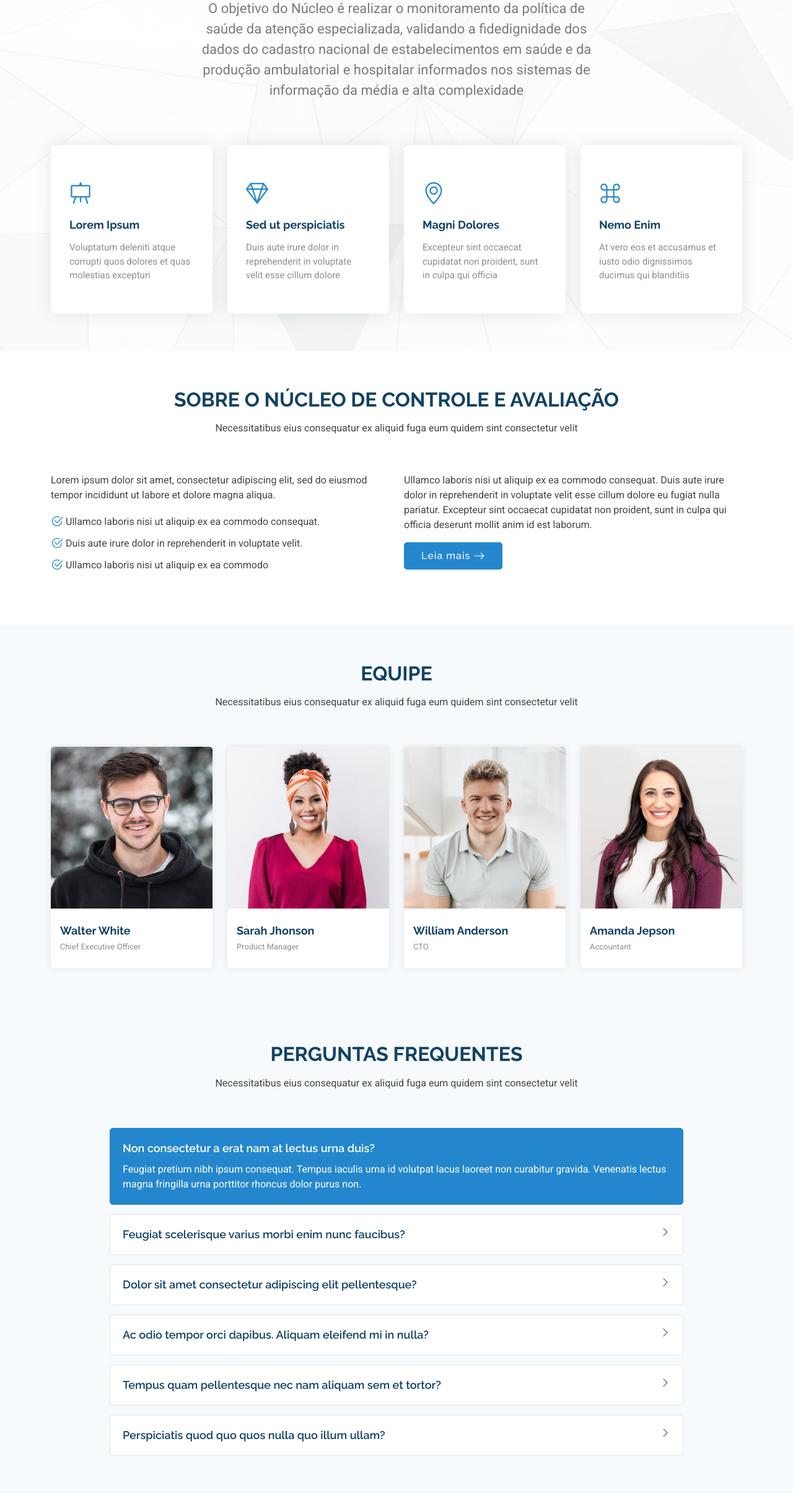
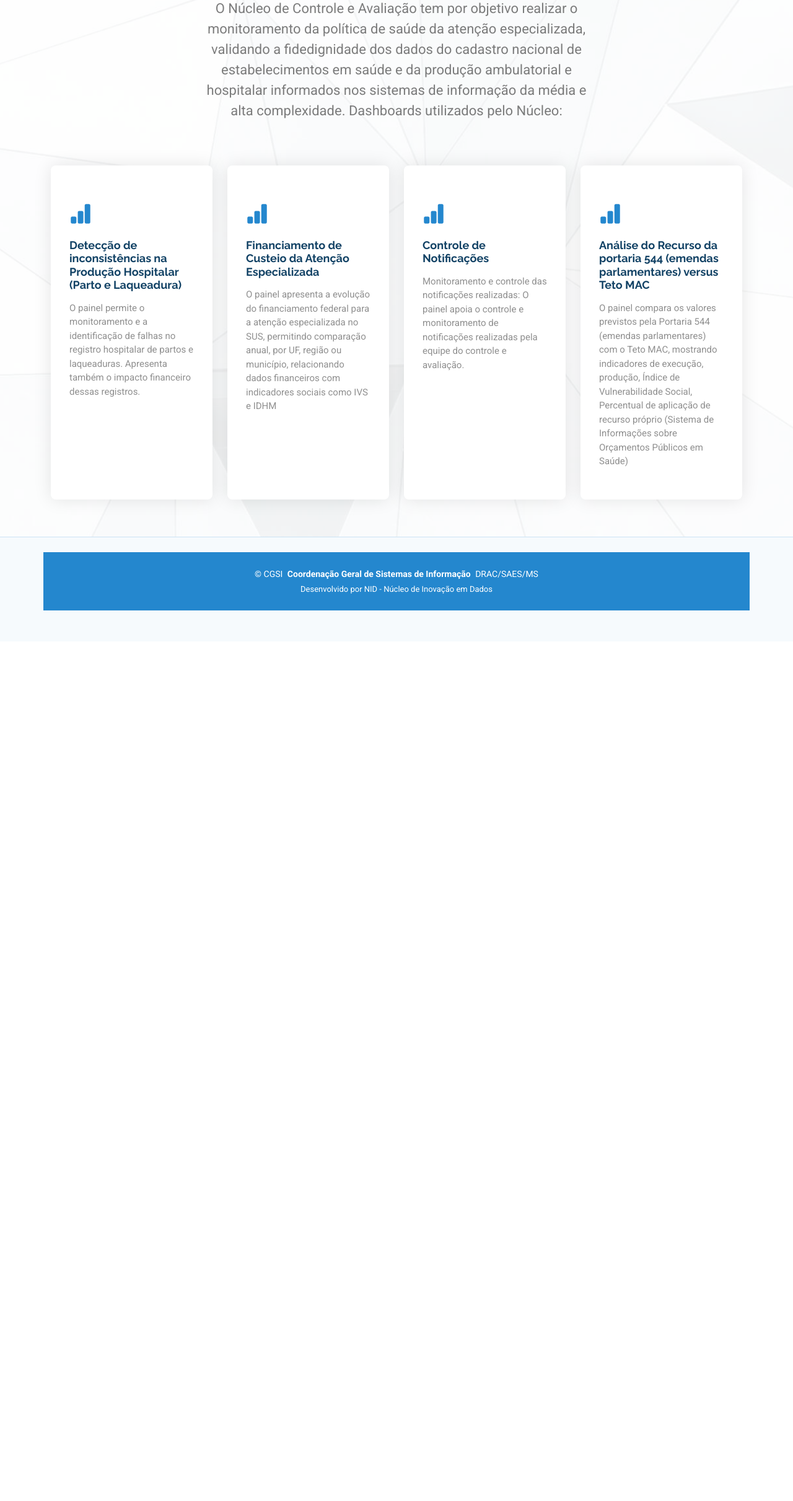
Before and after one commit to adeilsonjunior/portal-ncav, a plain HTML site: page index.html in a window 1280 px wide. Shown: the part 378-2800 px from the top of the page at 62% size. After the commit the page ends 1413 px from the top, so only its background shows below. Drawn offline with Linux system fonts and the light colour scheme.

Commit message:
Pagina parto e laqueadura / simplificação da index

```diff
--- a/index.html
+++ b/index.html
@@ -15,7 +15,9 @@
   <!-- Fonts -->
   <link href="https://fonts.googleapis.com" rel="preconnect">
   <link href="https://fonts.gstatic.com" rel="preconnect" crossorigin>
-  <link href="https://fonts.googleapis.com/css2?family=Roboto:ital,wght@0,100;0,300;0,400;0,500;0,700;0,900;1,100;1,300;1,400;1,500;1,700;1,900&family=Poppins:ital,wght@0,100;0,200;0,300;0,400;0,500;0,600;0,700;0,800;0,900;1,100;1,200;1,300;1,400;1,500;1,600;1,700;1,800;1,900&family=Raleway:ital,wght@0,100;0,200;0,300;0,400;0,500;0,600;0,700;0,800;0,900;1,100;1,200;1,300;1,400;1,500;1,600;1,700;1,800;1,900&display=swap" rel="stylesheet">
+  <link
+    href="https://fonts.googleapis.com/css2?family=Roboto:ital,wght@0,100;0,300;0,400;0,500;0,700;0,900;1,100;1,300;1,400;1,500;1,700;1,900&family=Poppins:ital,wght@0,100;0,200;0,300;0,400;0,500;0,600;0,700;0,800;0,900;1,100;1,200;1,300;1,400;1,500;1,600;1,700;1,800;1,900&family=Raleway:ital,wght@0,100;0,200;0,300;0,400;0,500;0,600;0,700;0,800;0,900;1,100;1,200;1,300;1,400;1,500;1,600;1,700;1,800;1,900&display=swap"
+    rel="stylesheet">
 
   <!-- Vendor CSS Files -->
   <link href="assets/vendor/bootstrap/css/bootstrap.min.css" rel="stylesheet">
@@ -50,10 +52,10 @@
       <nav id="navmenu" class="navmenu">
         <ul>
           <li><a href="#hero" class="active">Home<br></a></li>
-          <li><a href="#about">Sobre</a></li>
+          <!-- <li><a href="#about">Sobre</a></li> -->
           <!-- <li><a href="#services">Services</a></li> -->
           <!-- <li><a href="#portfolio">Portfolio</a></li> -->
-          <li><a href="#team">Equipe</a></li>
+          <!-- <li><a href="#team">Equipe</a></li> -->
           <!-- <li class="dropdown"><a href="#"><span>Dashboards</span> <i class="bi bi-chevron-down toggle-dropdown"></i></a>
             <ul>
               <li><a href="#">Análise Emendas</a></li>
@@ -71,18 +73,20 @@
               <li><a href="#">Dropdown 4</a></li>
             </ul>
           </li> -->
-          <li class="dropdown"><a href="#"><span>Dashboards</span> <i class="bi bi-chevron-down toggle-dropdown"></i></a>
+          <!-- <li class="dropdown"><a href="#"><span>Dashboards</span> <i
+                class="bi bi-chevron-down toggle-dropdown"></i></a>
             <ul>
               <li><a href="dashboards/analiseemendas.html">Análise Emendas</a></li>
               <li><a href="dashboards/analiseextrapolacaotetomac.html">Análise de Extrapolação de Teto MAC</a></li>
-              <li><a href="dashboards/analiseextrapolacaotetomacv2.html">Análise de Extrapolação de Teto MAC v.2</a></li>
+              <li><a href="dashboards/analiseextrapolacaotetomacv2.html">Análise de Extrapolação de Teto MAC v.2</a>
+              </li>
               <li><a href="dashboards/analiseprocedimentosreajuste.html">Análise de Procedimentos para Reajuste</a></li>
               <li><a href="dashboards/controleprocedimento.html">Controle de Procedimentos</a></li>
               <li><a href="dashboards/notificacoes.html">Notificações</a></li>
               <li><a href="dashboards/tabelaomonitoramento.html">Monitoramento do Teto MAC</a></li>
             </ul>
-          </li>
-          <li><a href="#contact">Contato</a></li>
+          </li> -->
+          <!-- <li><a href="#contact">Contato</a></li> -->
         </ul>
         <i class="mobile-nav-toggle d-xl-none bi bi-list"></i>
       </nav>
@@ -103,9 +107,11 @@
         <div class="row justify-content-center" data-aos="zoom-out">
           <div class="col-xl-7 col-lg-9 text-center">
             <h1>Núcleo de Controle e Avaliação</h1>
-            <p>O objetivo do Núcleo é realizar o monitoramento da política de saúde da atenção especializada, validando a fidedignidade dos dados do
-              cadastro nacional de estabelecimentos em saúde e da produção ambulatorial e hospitalar informados nos sistemas de informação da
-              média e alta complexidade</p>
+            <p>O Núcleo de Controle e Avaliação tem por objetivo realizar o monitoramento da política de saúde da
+              atenção especializada, validando a fidedignidade dos dados do
+              cadastro nacional de estabelecimentos em saúde e da produção ambulatorial e hospitalar informados nos
+              sistemas de informação da
+              média e alta complexidade. Dashboards utilizados pelo Núcleo:</p>
           </div>
         </div>
         <!-- <div class="text-center" data-aos="zoom-out" data-aos-delay="100">
@@ -115,33 +121,42 @@
         <div class="row gy-4 mt-5">
           <div class="col-md-6 col-lg-3" data-aos="zoom-out" data-aos-delay="100">
             <div class="icon-box">
-              <div class="icon"><i class="bi bi-easel"></i></div>
-              <h4 class="title"><a href="">Lorem Ipsum</a></h4>
-              <p class="description">Voluptatum deleniti atque corrupti quos dolores et quas molestias excepturi</p>
+              <div class="icon"><i class="bi bi-bar-chart-fill"></i></div>
+              <h4 class="title"><a href="dashboards/partolaqueadura.html">Detecção de inconsistências na Produção Hospitalar (Parto e Laqueadura)</a>
+              </h4>
+              <p class="description">O painel permite o monitoramento e a identificação de falhas no registro hospitalar
+                de partos e
+                laqueaduras. Apresenta também o impacto financeiro dessas registros.</p>
             </div>
           </div><!--End Icon Box -->
 
           <div class="col-md-6 col-lg-3" data-aos="zoom-out" data-aos-delay="200">
             <div class="icon-box">
-              <div class="icon"><i class="bi bi-gem"></i></div>
-              <h4 class="title"><a href="">Sed ut perspiciatis</a></h4>
-              <p class="description">Duis aute irure dolor in reprehenderit in voluptate velit esse cillum dolore</p>
+              <div class="icon"><i class="bi bi-bar-chart-fill"></i></div>
+              <h4 class="title"><a href="dashboards/tabelaomonitoramento.html">Financiamento de Custeio da Atenção Especializada</a></h4>
+              <p class="description">O painel apresenta a evolução do financiamento federal para a atenção especializada
+                no SUS, permitindo comparação anual, por UF, região ou município, relacionando dados financeiros com
+                indicadores sociais como IVS e IDHM</p>
             </div>
           </div><!--End Icon Box -->
 
           <div class="col-md-6 col-lg-3" data-aos="zoom-out" data-aos-delay="300">
             <div class="icon-box">
-              <div class="icon"><i class="bi bi-geo-alt"></i></div>
-              <h4 class="title"><a href="">Magni Dolores</a></h4>
-              <p class="description">Excepteur sint occaecat cupidatat non proident, sunt in culpa qui officia</p>
+              <div class="icon"><i class="bi bi-bar-chart-fill"></i></div>
+              <h4 class="title"><a href="dashboards/notificacoes.html">Controle de Notificações</a></h4>
+              <p class="description">Monitoramento e controle das notificações realizadas: O painel apoia o controle e
+                monitoramento de notificações realizadas pela equipe do controle e avaliação.</p>
             </div>
           </div><!--End Icon Box -->
 
           <div class="col-md-6 col-lg-3" data-aos="zoom-out" data-aos-delay="400">
             <div class="icon-box">
-              <div class="icon"><i class="bi bi-command"></i></div>
-              <h4 class="title"><a href="">Nemo Enim</a></h4>
-              <p class="description">At vero eos et accusamus et iusto odio dignissimos ducimus qui blanditiis</p>
+              <div class="icon"><i class="bi bi-bar-chart-fill"></i></div>
+              <h4 class="title"><a href="dashboards/analiseemendas.html">Análise do Recurso da portaria 544 (emendas parlamentares) versus Teto
+                  MAC</a></h4>
+              <p class="description">O painel compara os valores previstos pela Portaria 544 (emendas parlamentares) com
+                o Teto MAC, mostrando indicadores de execução, produção, Índice de Vulnerabilidade Social, Percentual de
+                aplicação de recurso próprio (Sistema de Informações sobre Orçamentos Públicos em Saúde)</p>
             </div>
           </div><!--End Icon Box -->
 
@@ -151,13 +166,12 @@
     </section><!-- /Hero Section -->
 
     <!-- About Section -->
-    <section id="about" class="about section">
+    <!-- <section id="about" class="about section">
 
-      <!-- Section Title -->
       <div class="container section-title" data-aos="fade-up">
         <h2>Sobre o Núcleo de Controle e Avaliação<br></h2>
         <p>Necessitatibus eius consequatur ex aliquid fuga eum quidem sint consectetur velit</p>
-      </div><!-- End Section Title -->
+      </div>
 
       <div class="container">
 
@@ -165,18 +179,23 @@
 
           <div class="col-lg-6 content" data-aos="fade-up" data-aos-delay="100">
             <p>
-              Lorem ipsum dolor sit amet, consectetur adipiscing elit, sed do eiusmod tempor incididunt ut labore et dolore
+              Lorem ipsum dolor sit amet, consectetur adipiscing elit, sed do eiusmod tempor incididunt ut labore et
+              dolore
               magna aliqua.
             </p>
             <ul>
-              <li><i class="bi bi-check2-circle"></i> <span>Ullamco laboris nisi ut aliquip ex ea commodo consequat.</span></li>
-              <li><i class="bi bi-check2-circle"></i> <span>Duis aute irure dolor in reprehenderit in voluptate velit.</span></li>
+              <li><i class="bi bi-check2-circle"></i> <span>Ullamco laboris nisi ut aliquip ex ea commodo
+                  consequat.</span></li>
+              <li><i class="bi bi-check2-circle"></i> <span>Duis aute irure dolor in reprehenderit in voluptate
+                  velit.</span></li>
               <li><i class="bi bi-check2-circle"></i> <span>Ullamco laboris nisi ut aliquip ex ea commodo</span></li>
             </ul>
           </div>
 
           <div class="col-lg-6" data-aos="fade-up" data-aos-delay="200">
-            <p>Ullamco laboris nisi ut aliquip ex ea commodo consequat. Duis aute irure dolor in reprehenderit in voluptate velit esse cillum dolore eu fugiat nulla pariatur. Excepteur sint occaecat cupidatat non proident, sunt in culpa qui officia deserunt mollit anim id est laborum. </p>
+            <p>Ullamco laboris nisi ut aliquip ex ea commodo consequat. Duis aute irure dolor in reprehenderit in
+              voluptate velit esse cillum dolore eu fugiat nulla pariatur. Excepteur sint occaecat cupidatat non
+              proident, sunt in culpa qui officia deserunt mollit anim id est laborum. </p>
             <a href="#" class="read-more"><span>Leia mais</span><i class="bi bi-arrow-right"></i></a>
           </div>
 
@@ -184,7 +203,8 @@
 
       </div>
 
-    </section><!-- /About Section -->
+    </section> -->
+    <!-- /About Section -->
 
     <!-- Stats Section -->
     <!-- /Stats Section -->
@@ -208,13 +228,12 @@
     <!-- /Portfolio Section -->
 
     <!-- Team Section -->
-    <section id="team" class="team section light-background">
+    <!-- <section id="team" class="team section light-background">
 
-      <!-- Section Title -->
       <div class="container section-title" data-aos="fade-up">
         <h2>Equipe</h2>
         <p>Necessitatibus eius consequatur ex aliquid fuga eum quidem sint consectetur velit</p>
-      </div><!-- End Section Title -->
+      </div>
 
       <div class="container">
 
@@ -236,7 +255,7 @@
                 <span>Chief Executive Officer</span>
               </div>
             </div>
-          </div><!-- End Team Member -->
+          </div>
 
           <div class="col-lg-3 col-md-6 d-flex align-items-stretch" data-aos="fade-up" data-aos-delay="200">
             <div class="team-member">
@@ -254,7 +273,7 @@
                 <span>Product Manager</span>
               </div>
             </div>
-          </div><!-- End Team Member -->
+          </div>
 
           <div class="col-lg-3 col-md-6 d-flex align-items-stretch" data-aos="fade-up" data-aos-delay="300">
             <div class="team-member">
@@ -272,7 +291,7 @@
                 <span>CTO</span>
               </div>
             </div>
-          </div><!-- End Team Member -->
+          </div>
 
           <div class="col-lg-3 col-md-6 d-flex align-items-stretch" data-aos="fade-up" data-aos-delay="400">
             <div class="team-member">
@@ -290,25 +309,26 @@
                 <span>Accountant</span>
               </div>
             </div>
-          </div><!-- End Team Member -->
+          </div>
 
         </div>
 
       </div>
 
-    </section><!-- /Team Section -->
+    </section> -->
+
 
     <!-- Pricing Section -->
     <!-- /Pricing Section -->
 
     <!-- Faq Section -->
-    <section id="faq" class="faq section light-background">
+    <!-- <section id="faq" class="faq section light-background">
 
-      <!-- Section Title -->
+
       <div class="container section-title" data-aos="fade-up">
         <h2>Perguntas Frequentes</h2>
         <p>Necessitatibus eius consequatur ex aliquid fuga eum quidem sint consectetur velit</p>
-      </div><!-- End Section Title -->
+      </div>
 
       <div class="container">
 
@@ -321,75 +341,89 @@
               <div class="faq-item faq-active">
                 <h3>Non consectetur a erat nam at lectus urna duis?</h3>
                 <div class="faq-content">
-                  <p>Feugiat pretium nibh ipsum consequat. Tempus iaculis urna id volutpat lacus laoreet non curabitur gravida. Venenatis lectus magna fringilla urna porttitor rhoncus dolor purus non.</p>
+                  <p>Feugiat pretium nibh ipsum consequat. Tempus iaculis urna id volutpat lacus laoreet non curabitur
+                    gravida. Venenatis lectus magna fringilla urna porttitor rhoncus dolor purus non.</p>
                 </div>
                 <i class="faq-toggle bi bi-chevron-right"></i>
-              </div><!-- End Faq item-->
+              </div>
 
               <div class="faq-item">
                 <h3>Feugiat scelerisque varius morbi enim nunc faucibus?</h3>
                 <div class="faq-content">
-                  <p>Dolor sit amet consectetur adipiscing elit pellentesque habitant morbi. Id interdum velit laoreet id donec ultrices. Fringilla phasellus faucibus scelerisque eleifend donec pretium. Est pellentesque elit ullamcorper dignissim. Mauris ultrices eros in cursus turpis massa tincidunt dui.</p>
+                  <p>Dolor sit amet consectetur adipiscing elit pellentesque habitant morbi. Id interdum velit laoreet
+                    id donec ultrices. Fringilla phasellus faucibus scelerisque eleifend donec pretium. Est pellentesque
+                    elit ullamcorper dignissim. Mauris ultrices eros in cursus turpis massa tincidunt dui.</p>
                 </div>
                 <i class="faq-toggle bi bi-chevron-right"></i>
-              </div><!-- End Faq item-->
+              </div>
 
               <div class="faq-item">
                 <h3>Dolor sit amet consectetur adipiscing elit pellentesque?</h3>
                 <div class="faq-content">
-                  <p>Eleifend mi in nulla posuere sollicitudin aliquam ultrices sagittis orci. Faucibus pulvinar elementum integer enim. Sem nulla pharetra diam sit amet nisl suscipit. Rutrum tellus pellentesque eu tincidunt. Lectus urna duis convallis convallis tellus. Urna molestie at elementum eu facilisis sed odio morbi quis</p>
+                  <p>Eleifend mi in nulla posuere sollicitudin aliquam ultrices sagittis orci. Faucibus pulvinar
+                    elementum integer enim. Sem nulla pharetra diam sit amet nisl suscipit. Rutrum tellus pellentesque
+                    eu tincidunt. Lectus urna duis convallis convallis tellus. Urna molestie at elementum eu facilisis
+                    sed odio morbi quis</p>
                 </div>
                 <i class="faq-toggle bi bi-chevron-right"></i>
-              </div><!-- End Faq item-->
+              </div>
 
               <div class="faq-item">
                 <h3>Ac odio tempor orci dapibus. Aliquam eleifend mi in nulla?</h3>
                 <div class="faq-content">
-                  <p>Dolor sit amet consectetur adipiscing elit pellentesque habitant morbi. Id interdum velit laoreet id donec ultrices. Fringilla phasellus faucibus scelerisque eleifend donec pretium. Est pellentesque elit ullamcorper dignissim. Mauris ultrices eros in cursus turpis massa tincidunt dui.</p>
+                  <p>Dolor sit amet consectetur adipiscing elit pellentesque habitant morbi. Id interdum velit laoreet
+                    id donec ultrices. Fringilla phasellus faucibus scelerisque eleifend donec pretium. Est pellentesque
+                    elit ullamcorper dignissim. Mauris ultrices eros in cursus turpis massa tincidunt dui.</p>
                 </div>
                 <i class="faq-toggle bi bi-chevron-right"></i>
-              </div><!-- End Faq item-->
+              </div>
 
               <div class="faq-item">
                 <h3>Tempus quam pellentesque nec nam aliquam sem et tortor?</h3>
                 <div class="faq-content">
-                  <p>Molestie a iaculis at erat pellentesque adipiscing commodo. Dignissim suspendisse in est ante in. Nunc vel risus commodo viverra maecenas accumsan. Sit amet nisl suscipit adipiscing bibendum est. Purus gravida quis blandit turpis cursus in</p>
+                  <p>Molestie a iaculis at erat pellentesque adipiscing commodo. Dignissim suspendisse in est ante in.
+                    Nunc vel risus commodo viverra maecenas accumsan. Sit amet nisl suscipit adipiscing bibendum est.
+                    Purus gravida quis blandit turpis cursus in</p>
                 </div>
                 <i class="faq-toggle bi bi-chevron-right"></i>
-              </div><!-- End Faq item-->
+              </div>
 
               <div class="faq-item">
                 <h3>Perspiciatis quod quo quos nulla quo illum ullam?</h3>
                 <div class="faq-content">
-                  <p>Enim ea facilis quaerat voluptas quidem et dolorem. Quis et consequatur non sed in suscipit sequi. Distinctio ipsam dolore et.</p>
+                  <p>Enim ea facilis quaerat voluptas quidem et dolorem. Quis et consequatur non sed in suscipit sequi.
+                    Distinctio ipsam dolore et.</p>
                 </div>
                 <i class="faq-toggle bi bi-chevron-right"></i>
-              </div><!-- End Faq item-->
+              </div>
 
             </div>
 
-          </div><!-- End Faq Column-->
+          </div>
 
         </div>
 
       </div>
 
-    </section><!-- /Faq Section -->
+    </section> -->
+
 
     <!-- Contact Section -->
-    <section id="contact" class="contact section">
+    <!-- <section id="contact" class="contact section">
 
-      <!-- Section Title -->
+
       <div class="container section-title" data-aos="fade-up">
         <h2>Contato</h2>
         <p>Necessitatibus eius consequatur ex aliquid fuga eum quidem sint consectetur velit</p>
-      </div><!-- End Section Title -->
+      </div>
 
       <div class="container" data-aos="fade-up" data-aos-delay="100">
 
         <div class="mb-4" data-aos="fade-up" data-aos-delay="200">
-          <iframe style="border:0; width: 100%; height: 270px;" src="https://www.google.com/maps/embed?pb=!1m14!1m8!1m3!1d48389.78314118045!2d-74.006138!3d40.710059!3m2!1i1024!2i768!4f13.1!3m3!1m2!1s0x89c25a22a3bda30d%3A0xb89d1fe6bc499443!2sDowntown%20Conference%20Center!5e0!3m2!1sen!2sus!4v1676961268712!5m2!1sen!2sus" frameborder="0" allowfullscreen="" loading="lazy" referrerpolicy="no-referrer-when-downgrade"></iframe>
-        </div><!-- End Google Maps -->
+          <iframe style="border:0; width: 100%; height: 270px;"
+            src="https://www.google.com/maps/embed?pb=!1m14!1m8!1m3!1d48389.78314118045!2d-74.006138!3d40.710059!3m2!1i1024!2i768!4f13.1!3m3!1m2!1s0x89c25a22a3bda30d%3A0xb89d1fe6bc499443!2sDowntown%20Conference%20Center!5e0!3m2!1sen!2sus!4v1676961268712!5m2!1sen!2sus"
+            frameborder="0" allowfullscreen="" loading="lazy" referrerpolicy="no-referrer-when-downgrade"></iframe>
+        </div>
 
         <div class="row gy-4">
 
@@ -400,7 +434,7 @@
                 <h3>Address</h3>
                 <p>A108 Adam Street, New York, NY 535022</p>
               </div>
-            </div><!-- End Info Item -->
+            </div>
 
             <div class="info-item d-flex" data-aos="fade-up" data-aos-delay="400">
               <i class="bi bi-telephone flex-shrink-0"></i>
@@ -408,7 +442,7 @@
                 <h3>Call Us</h3>
                 <p>+1 5589 55488 55</p>
               </div>
-            </div><!-- End Info Item -->
+            </div>
 
             <div class="info-item d-flex" data-aos="fade-up" data-aos-delay="500">
               <i class="bi bi-envelope flex-shrink-0"></i>
@@ -416,12 +450,13 @@
                 <h3>Email Us</h3>
                 <p>info@example.com</p>
               </div>
-            </div><!-- End Info Item -->
+            </div>
 
           </div>
 
           <div class="col-lg-8">
-            <form action="forms/contact.php" method="post" class="php-email-form" data-aos="fade-up" data-aos-delay="200">
+            <form action="forms/contact.php" method="post" class="php-email-form" data-aos="fade-up"
+              data-aos-delay="200">
               <div class="row gy-4">
 
                 <div class="col-md-6">
@@ -450,25 +485,26 @@
 
               </div>
             </form>
-          </div><!-- End Contact Form -->
+          </div>
 
         </div>
 
       </div>
 
-    </section><!-- /Contact Section -->
+    </section> -->
 
   </main>
 
   <footer id="footer" class="footer light-background">
 
-    <div class="container footer-top">
+    <!-- <div class="container footer-top">
       <div class="row gy-4">
         <div class="col-lg-5 col-md-12 footer-about">
           <a href="index.html" class="logo d-flex align-items-center">
             <span class="sitename">OnePage</span>
           </a>
-          <p>Cras fermentum odio eu feugiat lide par naso tierra. Justo eget nada terra videa magna derita valies darta donna mare fermentum iaculis eu non diam phasellus.</p>
+          <p>Cras fermentum odio eu feugiat lide par naso tierra. Justo eget nada terra videa magna derita valies darta
+            donna mare fermentum iaculis eu non diam phasellus.</p>
           <div class="social-links d-flex mt-4">
             <a href=""><i class="bi bi-twitter-x"></i></a>
             <a href=""><i class="bi bi-facebook"></i></a>
@@ -509,23 +545,21 @@
         </div>
 
       </div>
-    </div>
+    </div> -->
 
     <div class="container copyright text-center mt-4">
-      <p>© <span>Copyright</span> <strong class="px-1 sitename">OnePage</strong> <span>All Rights Reserved</span></p>
+      <p>© <span>CGSI</span> <strong class="px-1 sitename">Coordenação Geral de Sistemas de Informação</strong> <span>DRAC/SAES/MS</span></p>
       <div class="credits">
-        <!-- All the links in the footer should remain intact. -->
-        <!-- You can delete the links only if you've purchased the pro version. -->
-        <!-- Licensing information: https://bootstrapmade.com/license/ -->
-        <!-- Purchase the pro version with working PHP/AJAX contact form: [buy-url] -->
-        Designed by <a href="https://bootstrapmade.com/">BootstrapMade</a>
+
+        Desenvolvido por NID - Núcleo de Inovação em Dados
       </div>
     </div>
 
   </footer>
 
   <!-- Scroll Top -->
-  <a href="#" id="scroll-top" class="scroll-top d-flex align-items-center justify-content-center"><i class="bi bi-arrow-up-short"></i></a>
+  <a href="#" id="scroll-top" class="scroll-top d-flex align-items-center justify-content-center"><i
+      class="bi bi-arrow-up-short"></i></a>
 
   <!-- Preloader -->
   <div id="preloader"></div>
```
Also changed, not shown: dashboards/partolaqueadura.html (added, +125 -0 lines).
